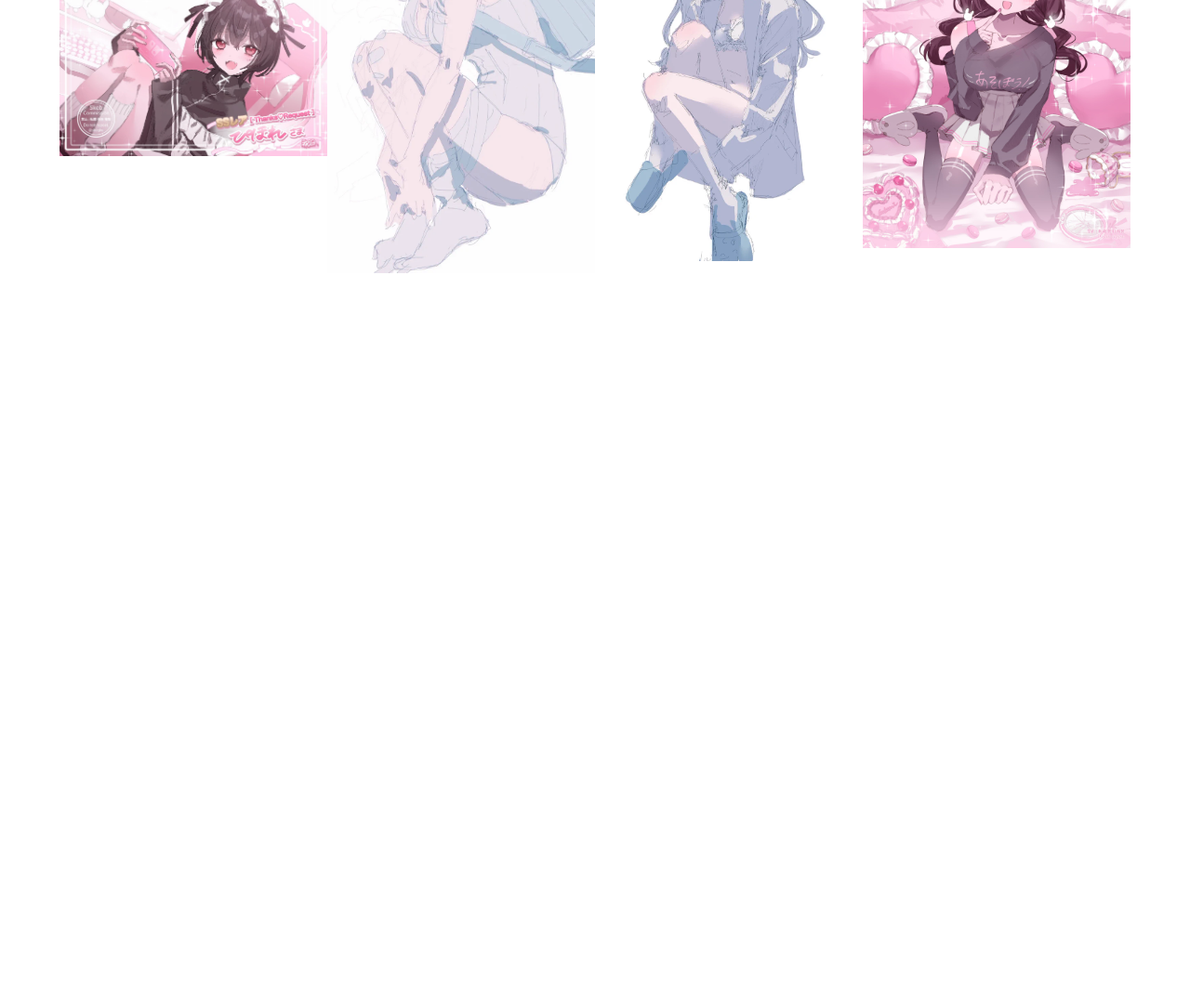
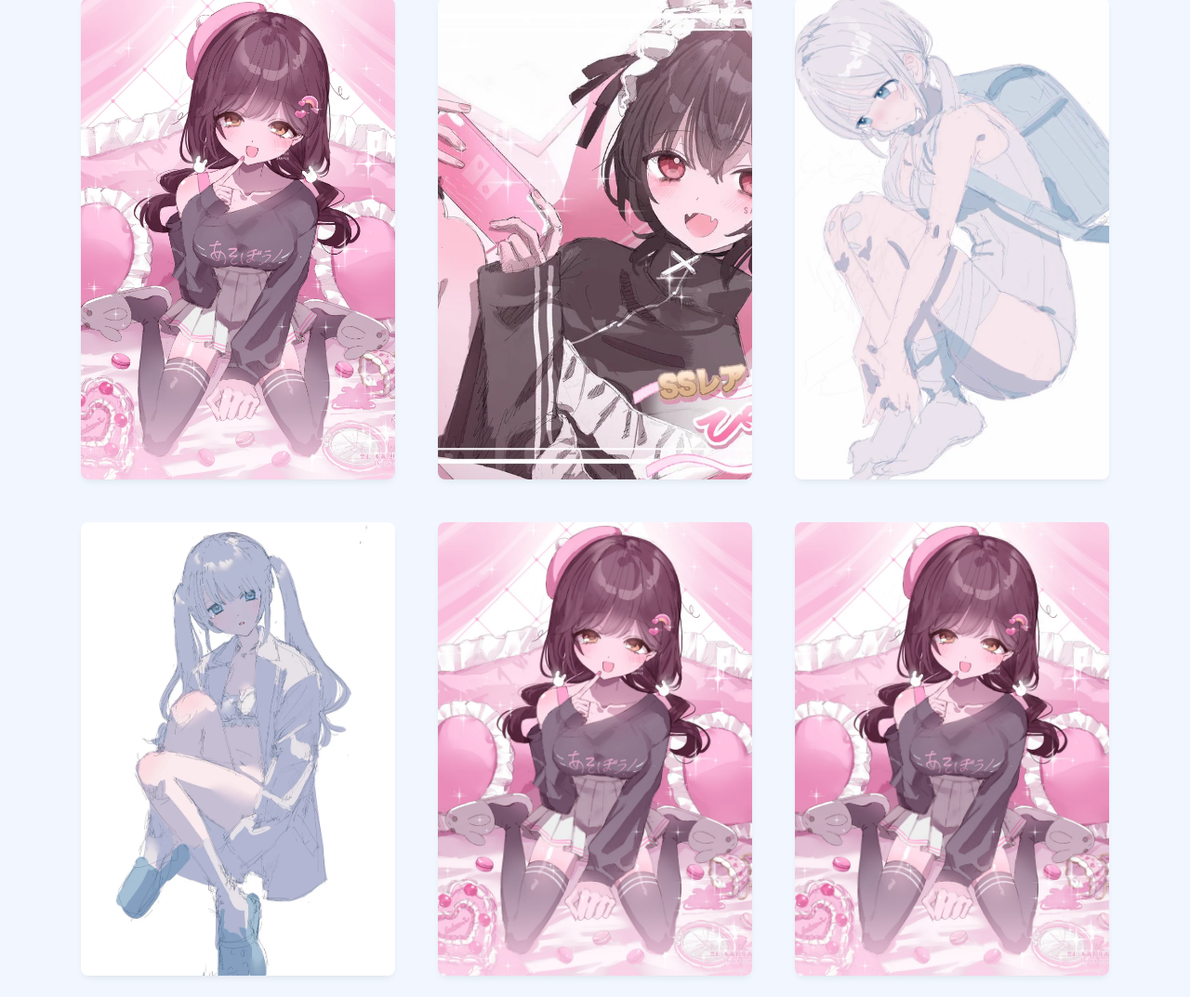
Before and after one commit to canicama/shuqku, a plain HTML site: page index.html in a window 1280 px wide. Shown: the part 672-1745 px from the top of the page at 93% size. Before the commit the page ends 972 px from the top, so only its background shows below. Drawn offline with nearby package versions, Linux system fonts and the light colour scheme; a web font is replaced by a local one.

Commit message:
Add files via upload
【about】背景色、inputの背景色変更
【index】ギャラリーの縦横比変更（縦長）

```diff
--- a/about.css
+++ b/about.css
@@ -43,6 +43,7 @@
 .mail_copy {
     border: none;
     outline: none;
+    background-color: #f2f7ff;
 }
 
 /*プロフィールアイテム*/
--- a/index.html
+++ b/index.html
@@ -63,6 +63,9 @@
                     <li class="top__contents_item">
                         <img src="images/F14Ge4ZaQAAlJzK.jpeg" alt="">
                     </li>
+                    <li class="top__contents_item">
+                        <img src="images/F14Ge4ZaQAAlJzK.jpeg" alt="">
+                    </li>
                 </ul>
             </div>
         </div>
--- a/style.css
+++ b/style.css
@@ -8,6 +8,10 @@ html {
     font-family: "Zen Maru Gothic", serif;
     font-weight: 400;
     font-style: normal;
+}
+
+html {
+    background-color: #f2f7ff;
 }
 
 h2 {
@@ -51,14 +55,19 @@ h2 {
 
 .top__contents_item {
     list-style: none;
-    width: 25%;
+    width: 29.3%;
+    margin: 2%;
 }
 
 .top__contents_item img {
     width: 100%;
     height: 100%;
-    object-fit: contain;
+    object-fit: cover;
+    box-shadow: 0px 4px 9px -3px #d9dfe9;
+    border-radius: 8px;
 }
+
+@media screen and (max-width: 900px) {}
 
 
 
```
